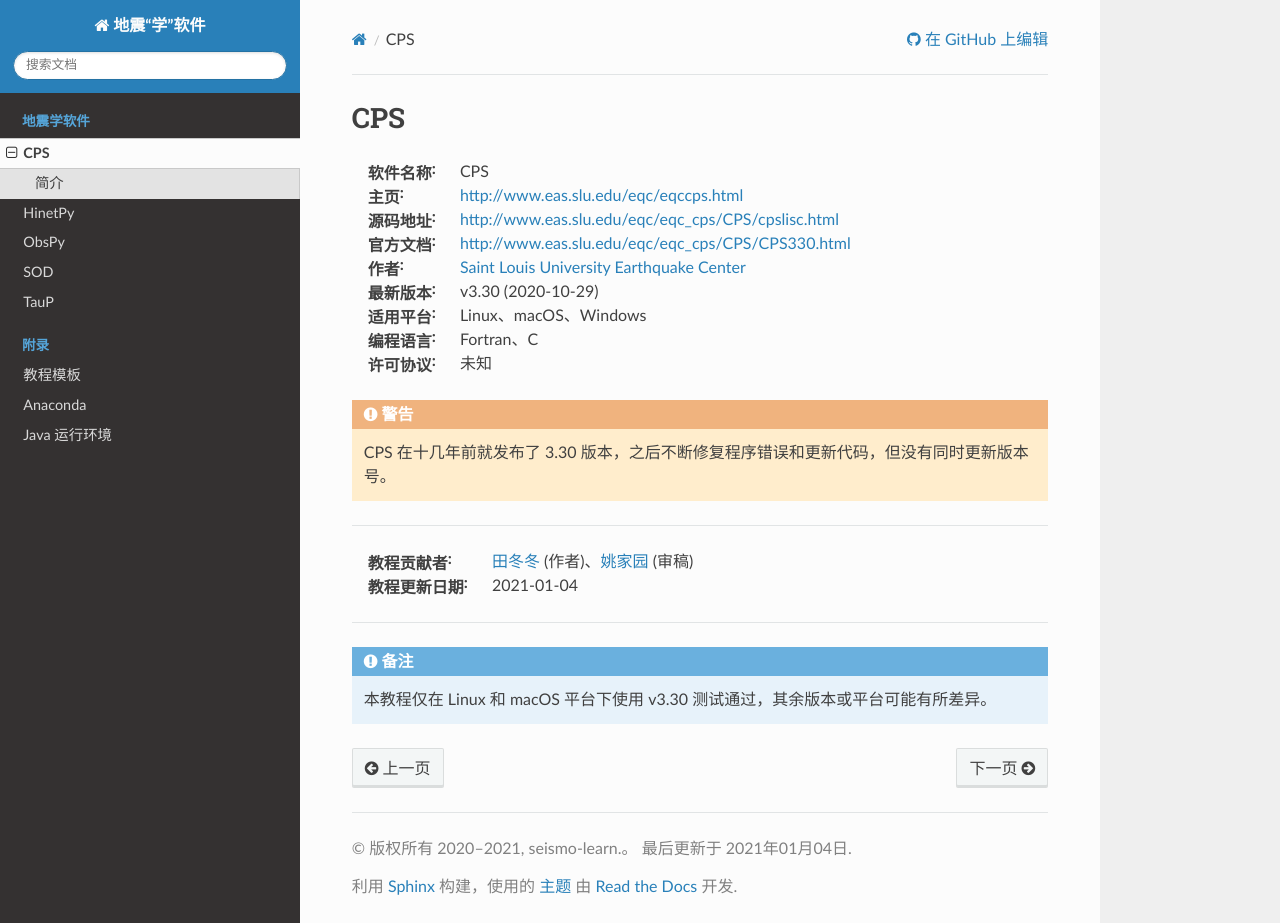
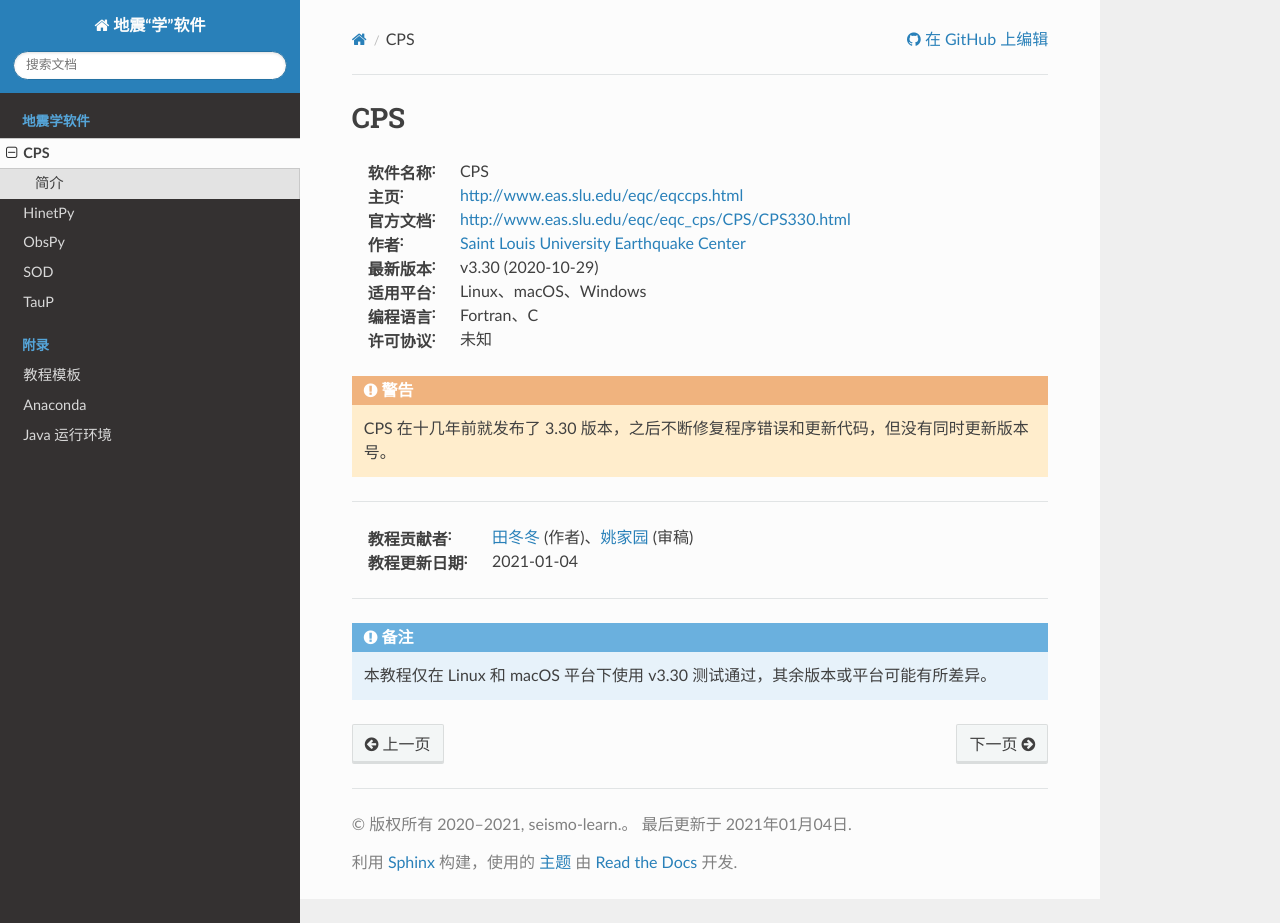
Before and after one commit to seismo-learn/software, a Sphinx documentation site: the page built from source/cps/index.rst, in a window 1280 px wide and 923 px high. Built offline with Sphinx 7.4.7 and the Read the Docs theme 2.0.0, drawn with Linux system fonts in a browser that asks for light colours; some of the changed lines change nothing that is shown.

Commit message:
Update source/cps/index.rst
Co-authored-by: Dongdong Tian <seisman.info@gmail.com>

```diff
--- a/source/cps/index.rst
+++ b/source/cps/index.rst
@@ -3,7 +3,6 @@
 
 :软件名称: CPS
 :主页: http://www.eas.slu.edu/eqc/eqccps.html
-:源码地址: http://www.eas.slu.edu/eqc/eqc_cps/CPS/cpslisc.html
 :官方文档: http://www.eas.slu.edu/eqc/eqc_cps/CPS/CPS330.html
 :作者: `Saint Louis University Earthquake Center <http://www.eas.slu.edu/eqc/eqc.html>`__
 :最新版本: v3.30 (2020-10-29)
```
